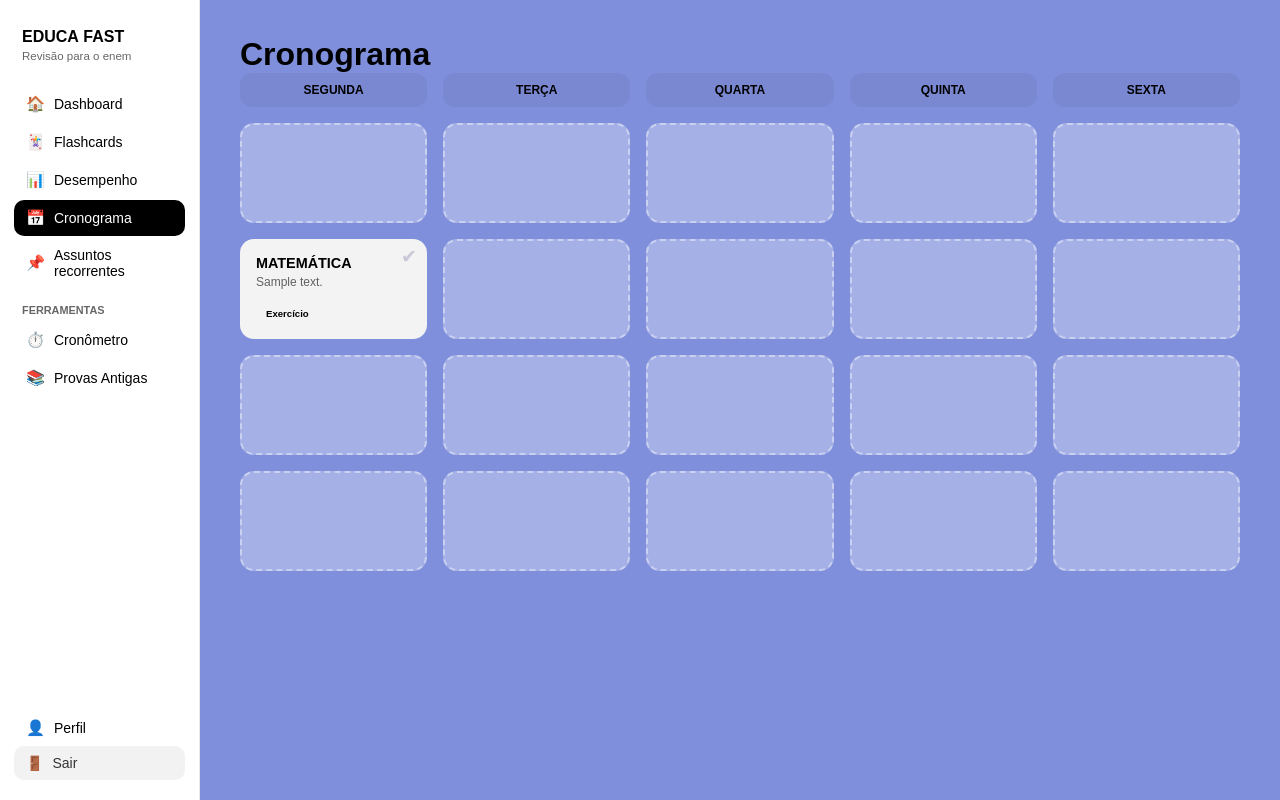
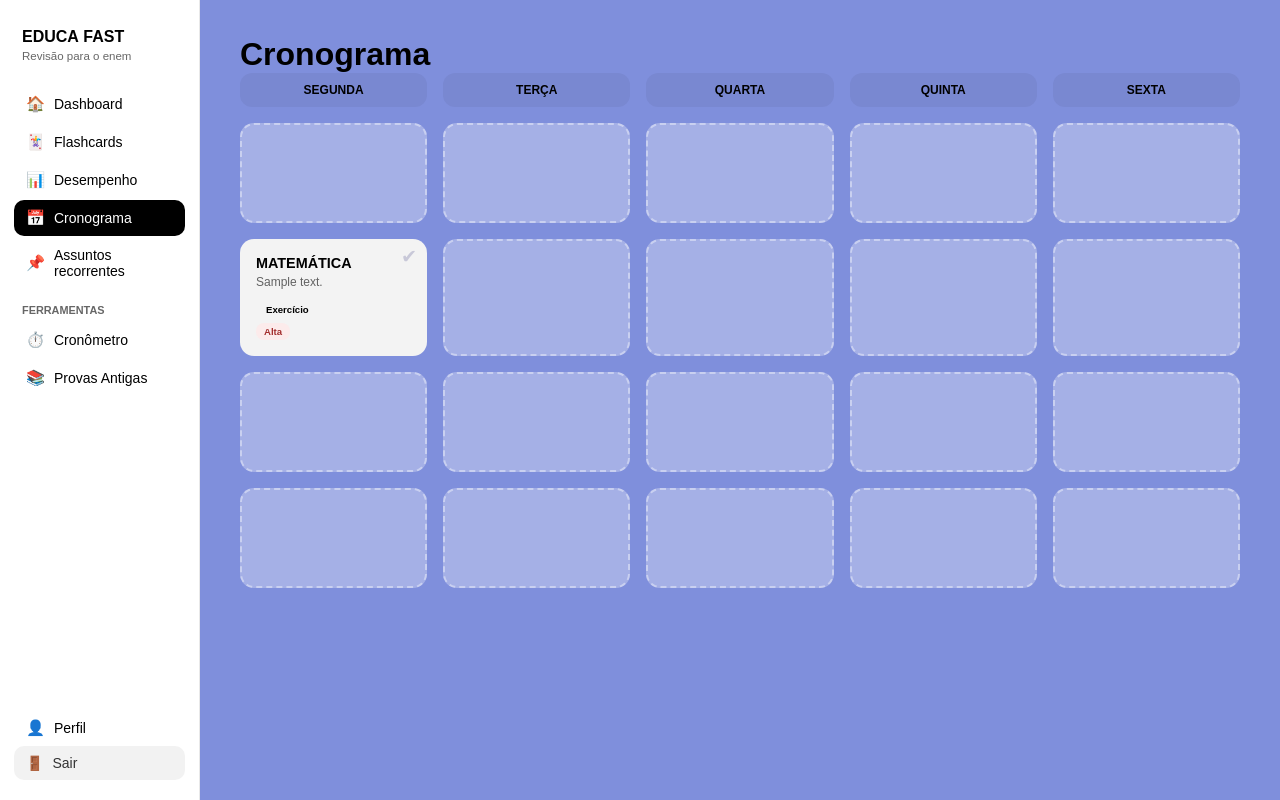
Before and after one commit to Gabrielorrico/EducaFast, a Django app: page /cronograma/1/ in a window 1280 px wide. Run offline with Django 5.2, Linux system fonts and the light colour scheme; a user stored in the database is signed in; data comes from the database, SQL or seed files in the repository; tables that the repository leaves empty hold one stand-in row (values such as "Sample post").

Commit message:
vizualizar prioridade da sessao

```diff
--- a/cronograma/static/cronograma/cronograma.css
+++ b/cronograma/static/cronograma/cronograma.css
@@ -270,3 +270,35 @@ html, body {
 .btn-check.ativa {
     color: green;
 }
+.tag-tipo {
+    align-self: flex-start;
+    font-size: 0.6rem;
+    font-weight: bold;
+    padding: 4px 10px;
+    border-radius: 8px;
+    margin-top: 12px;
+    display: inline-block;
+    line-height: 1;
+}
+
+.tag-prioridade {
+    align-self: flex-start;
+    font-size: 0.6rem;
+    font-weight: 600;
+    padding: 3px 8px;
+    border-radius: 8px;
+    margin-top: 4px;
+    display: inline-block;
+}
+.tag-prioridade.p-alta  {
+    background: #FCEBEB;
+    color: #A32D2D;
+}
+.tag-prioridade.p-media {
+    background: #FAEEDA;
+    color: #854F0B;
+}
+.tag-prioridade.p-baixa {
+    background: #EAF3DE;
+    color: #3B6D11;
+}
--- a/cronograma/templates/cronograma/detalhe.html
+++ b/cronograma/templates/cronograma/detalhe.html
@@ -90,6 +90,9 @@
                                 <div class="materia-nome">{{ sessao.disciplina.nome|upper }}</div>
                                 <div class="materia-detalhe">{{ sessao.descricao_atividade }}</div>
                                 <div class="tag-tipo">{{ sessao.get_tipo_display }}</div>
+                                {% if sessao.prioridade %}
+                                    <div class="tag-prioridade p-{{ sessao.prioridade }}">{{ sessao.get_prioridade_display }}</div>
+                                {% endif %}
                             </div>
 
                         {% else %}
@@ -224,6 +227,7 @@
                         <div class="materia-nome">${data.disciplina.toUpperCase()}</div>
                         <div class="materia-detalhe">${data.descricao_atividade}</div>
                         <div class="tag-tipo">${data.tipo}</div>
+                        ${data.prioridade ? `<div class="tag-prioridade p-${data.prioridade}">${{alta:'Alta', media:'Média', baixa:'Baixa'}[data.prioridade]}</div>` : ''}
                     `;
                     fecharModal();
                 } else {
--- a/cronograma/views.py
+++ b/cronograma/views.py
@@ -101,6 +101,7 @@ def criar_sessao(request, cronograma_id):
         'descricao_atividade': sessao.descricao_atividade,
         'tipo': sessao.get_tipo_display(),
         'concluida': sessao.concluida,
+        'prioridade': sessao.prioridade,
     }, status=201)
 
 
```
